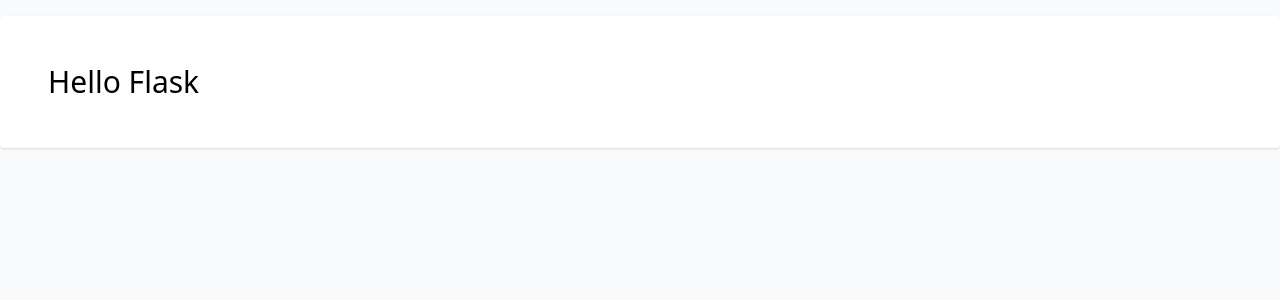
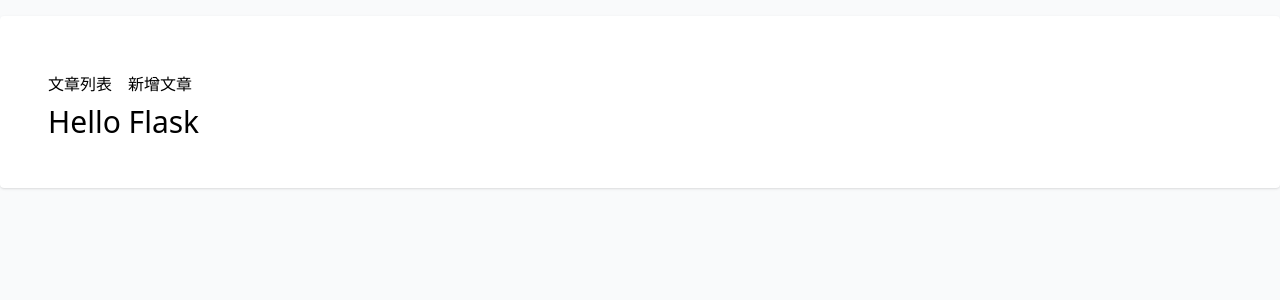
Before and after one commit to kaochenlong/simple-flask-blog, a Flask app: page / in a window 1280 px wide. Shown: the top 300 px of the page. Run offline with Flask 3, Linux system fonts and the light colour scheme; some libraries are stand-ins or nearby versions.

Commit message:
add navbar

```diff
--- a/templates/layout.html.jinja
+++ b/templates/layout.html.jinja
@@ -8,6 +8,7 @@
   </head>
   <body class="bg-gray-50">
     <main class="container bg-white rounded shadow my-4 mx-auto p-12">
+      {% include "shared/navbar.html.jinja" %}
       {% block content %}{% endblock %}
     </main>
   </body>
--- /dev/null
+++ b/templates/shared/navbar.html.jinja
@@ -0,0 +1,6 @@
+<nav class="my-2">
+  <ul class="flex gap-4">
+    <li><a href="/" class="hover:underline">文章列表</a></li>
+    <li><a href="/posts/new" class="hover:underline">新增文章</a></li>
+  </ul>
+</nav>
```
